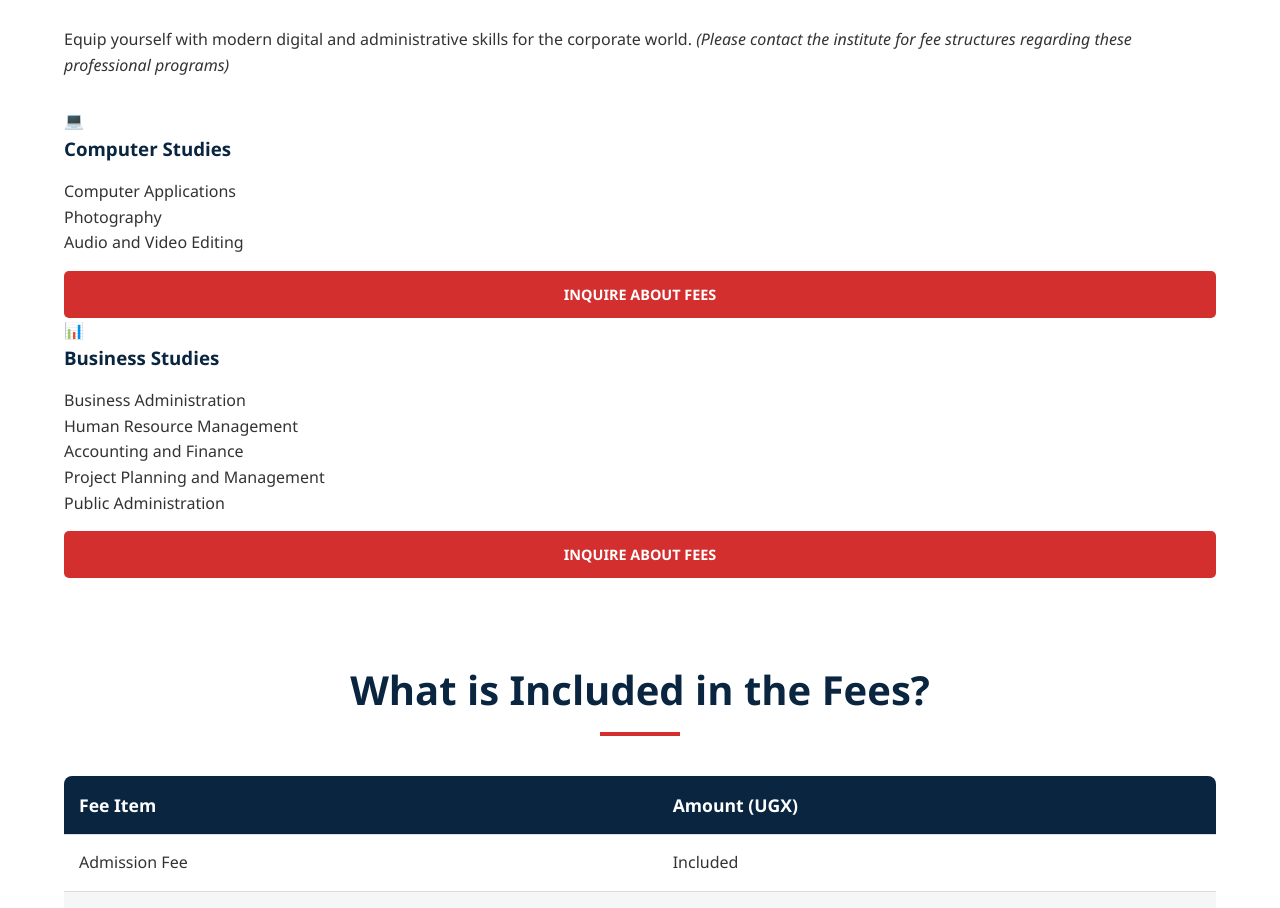
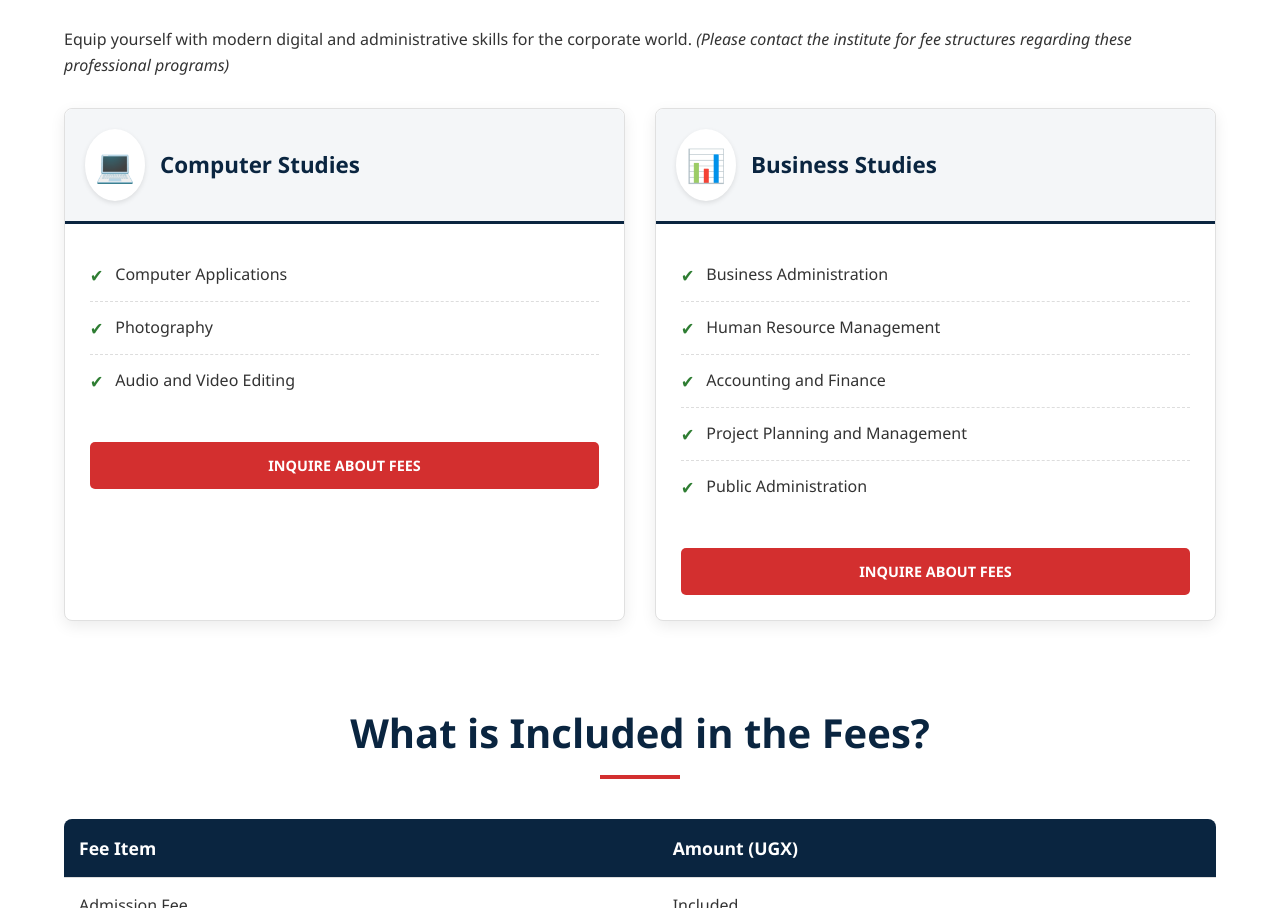
Before and after one commit to NSEREKODAN/Avitech-vocational, a plain HTML site: page courses.html in a window 1280 px wide. Shown: the part 1189-2097 px from the top of the page. Drawn offline with Linux system fonts and the light colour scheme.

Commit message:
Add styles for professional courses section
Added styles for professional and business courses, including grid layout and card design.

```diff
--- a/style.css
+++ b/style.css
@@ -32,6 +32,96 @@ ul { list-style: none; }
     max-width: 1200px;
     margin: 0 auto;
 }
+/* --- PROFESSIONAL & BUSINESS COURSES (NEW) --- */
+.professional-grid {
+    display: grid;
+    grid-template-columns: repeat(auto-fit, minmax(300px, 1fr));
+    gap: 30px;
+    margin-top: 20px;
+}
+
+.pro-card {
+    background: var(--white);
+    border-radius: 8px;
+    box-shadow: 0 5px 15px rgba(0,0,0,0.08);
+    border: 1px solid #e0e0e0;
+    transition: var(--transition);
+    display: flex;
+    flex-direction: column;
+}
+
+.pro-card:hover {
+    transform: translateY(-5px);
+    box-shadow: 0 10px 25px rgba(0,0,0,0.12);
+    border-color: var(--logo-green);
+}
+
+.pro-card-header {
+    background-color: var(--gray-bg);
+    padding: 20px;
+    border-bottom: 3px solid var(--logo-blue);
+    border-radius: 8px 8px 0 0;
+    display: flex;
+    align-items: center;
+    gap: 15px;
+}
+
+.pro-card-header h3 {
+    margin: 0;
+    color: var(--logo-blue);
+    font-size: 1.4rem;
+}
+
+.pro-icon {
+    font-size: 2rem;
+    background: var(--white);
+    padding: 10px;
+    border-radius: 50%;
+    box-shadow: 0 2px 5px rgba(0,0,0,0.1);
+    display: flex;
+    align-items: center;
+    justify-content: center;
+}
+
+.pro-card-body {
+    padding: 25px;
+    flex-grow: 1;
+    display: flex;
+    flex-direction: column;
+}
+
+.pro-list {
+    list-style: none;
+    padding: 0;
+    margin: 0 0 20px 0;
+}
+
+.pro-list li {
+    padding: 12px 0;
+    border-bottom: 1px dashed #ddd;
+    color: var(--text-main);
+    font-weight: 500;
+    display: flex;
+    align-items: center;
+}
+
+.pro-list li::before {
+    content: '✔';
+    color: var(--logo-green);
+    margin-right: 12px;
+    font-weight: bold;
+    font-size: 1.1rem;
+}
+
+.pro-list li:last-child {
+    border-bottom: none;
+}
+
+/* Ensure buttons in professional cards stretch to bottom */
+.pro-card-body .btn {
+    margin-top: auto;
+}
+
 
 /* --- TYPOGRAPHY --- */
 h1, h2, h3, h4 { color: var(--logo-blue); margin-bottom: 15px; }
```
